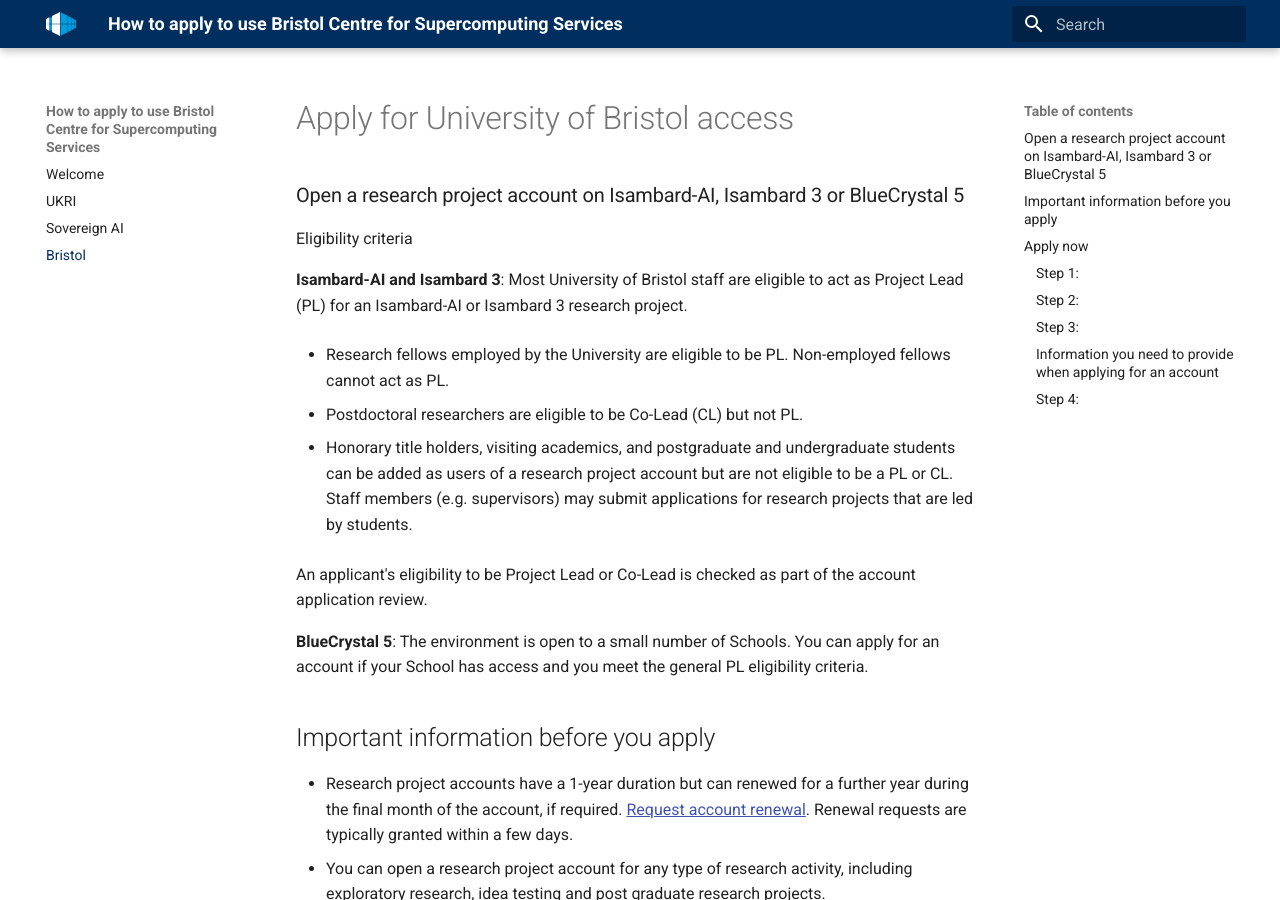
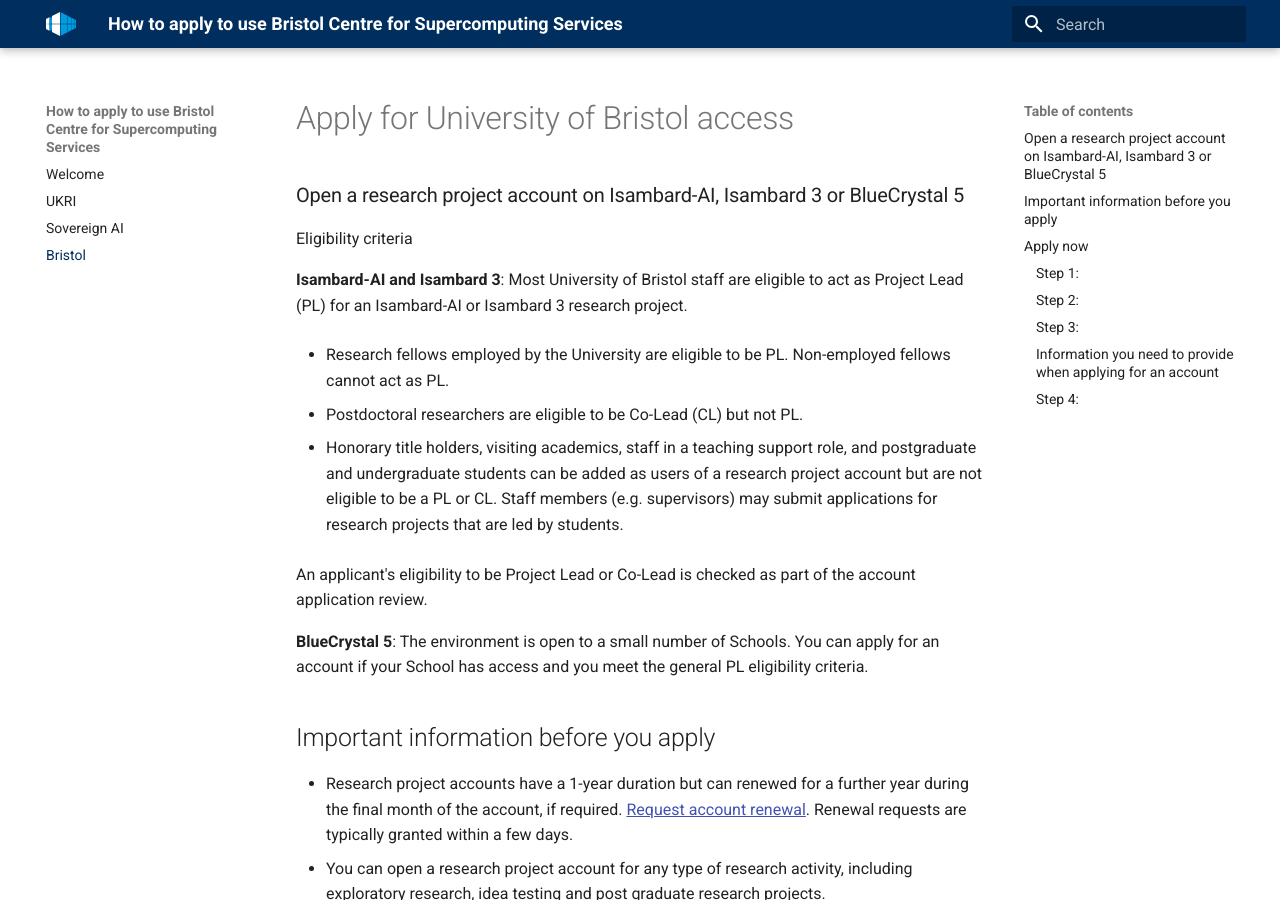
Before and after one commit to isambard-sc/apply.isambard.ac.uk, an MkDocs documentation site: the page built from docs/bristol/index.md, in a window 1280 px wide and 900 px high. Built offline with MkDocs 1.6.1 and Material for MkDocs 9.7.7, drawn with Linux system fonts in a browser that asks for light colours.

Commit message:
Update index.md

```diff
--- a/docs/bristol/index.md
+++ b/docs/bristol/index.md
@@ -15,7 +15,7 @@
 
 - Postdoctoral researchers are eligible to be Co-Lead (CL) but not PL.
 
-- Honorary title holders, visiting academics, and postgraduate and undergraduate students can be added as users of a research project account but are not eligible to be a PL or CL. Staff members (e.g. supervisors) may submit applications for research projects that are led by students.
+- Honorary title holders, visiting academics, staff in a teaching support role, and postgraduate and undergraduate students can be added as users of a research project account but are not eligible to be a PL or CL. Staff members (e.g. supervisors) may submit applications for research projects that are led by students.
 
 An applicant's eligibility to be Project Lead or Co-Lead is checked as part of the account application review.
 
```
